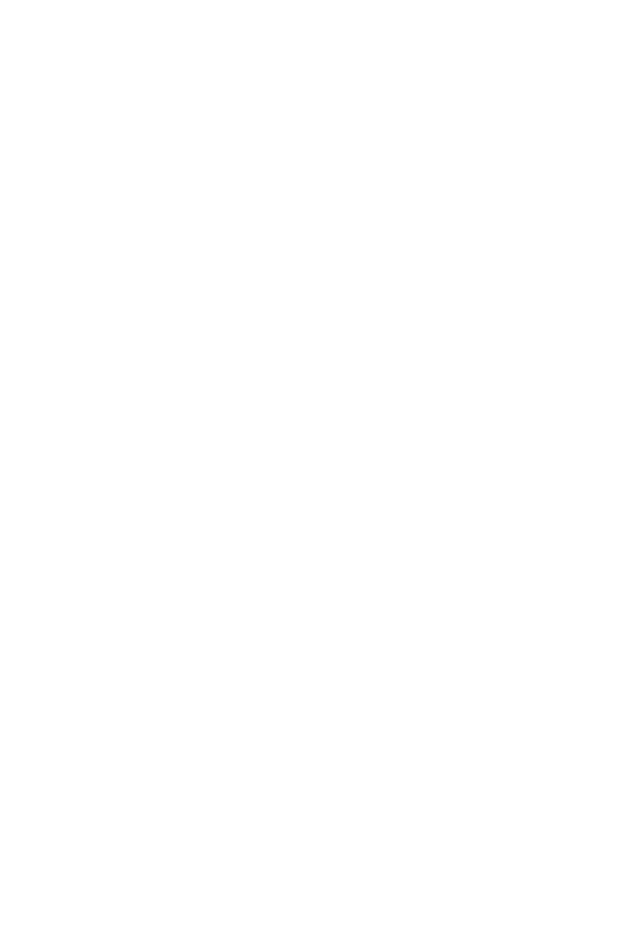
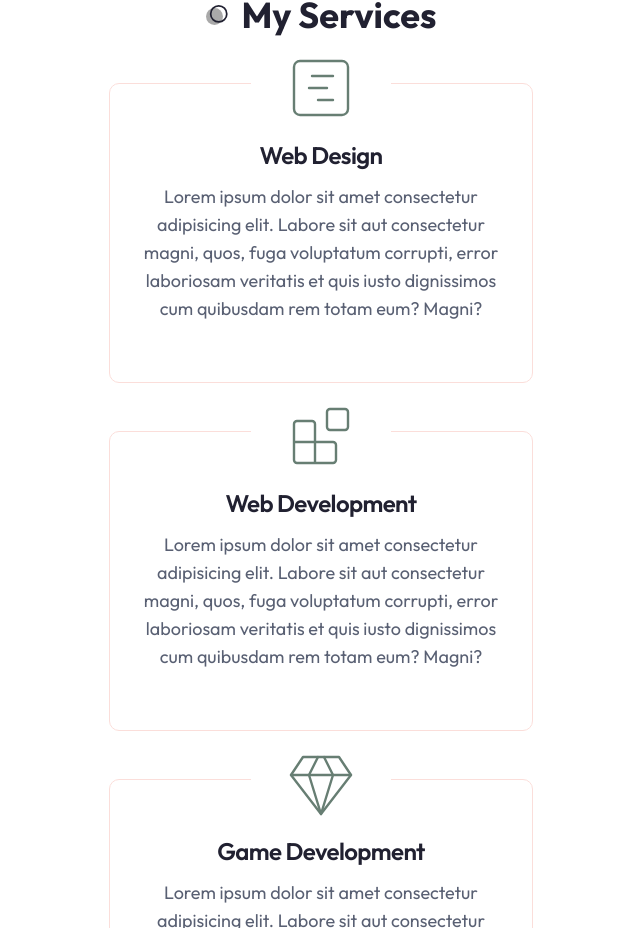
Before and after one commit to LucasBorgesDeCarvalho/portfolio-lucas-borges-de-carvalho, a Next.js app: page / in a window 1280 px wide. Shown: the part 1872-2800 px from the top of the page, without its empty margins (319-959 px from the left). Built offline with nearby package versions, Linux system fonts and the light colour scheme.

Commit message:
Add Services

```diff
--- a/app/page.jsx
+++ b/app/page.jsx
@@ -1,5 +1,6 @@
 import About from "@/components/About";
 import Hero from "@/components/Hero";
+import Services from "@/components/Services";
 
 
 export default function Home() {
@@ -7,6 +8,7 @@
     <main>
       <Hero />
       <About />
+      <Services />
     </main>
 
   );
--- a/components/Services.jsx
+++ b/components/Services.jsx
@@ -0,0 +1,56 @@
+import { GanttChartSquare, Blocks, Gem} from 'lucide-react'
+import {
+    Card,
+    CardContent,
+    CardDescription,
+    CardHeader,
+    CardTitle
+} from '@/components/ui/card'
+
+const sercvicesData = [
+    {
+        icon: <GanttChartSquare size={72} strokeWidth={0.8}/>,
+        title: 'Web Design',
+        description: 'Lorem ipsum dolor sit amet consectetur adipisicing elit. Labore sit aut consectetur magni, quos, fuga voluptatum corrupti, error laboriosam veritatis et quis iusto dignissimos cum quibusdam rem totam eum? Magni?'
+    },
+    {
+        icon: <Blocks size={72} strokeWidth={0.8}/>,
+        title: 'Web Development',
+        description: 'Lorem ipsum dolor sit amet consectetur adipisicing elit. Labore sit aut consectetur magni, quos, fuga voluptatum corrupti, error laboriosam veritatis et quis iusto dignissimos cum quibusdam rem totam eum? Magni?'
+    },
+    {
+        icon: <Gem size={72} strokeWidth={0.8}/>,
+        title: 'Game Development',
+        description: 'Lorem ipsum dolor sit amet consectetur adipisicing elit. Labore sit aut consectetur magni, quos, fuga voluptatum corrupti, error laboriosam veritatis et quis iusto dignissimos cum quibusdam rem totam eum? Magni?'
+    },
+];
+
+const Services = () => {
+    return (
+        <section className='mb-12 xl:mb-36 mt-12 xl:mt-36'>
+            <div className='container mx-auto'>
+                <h2 className='section-title mb-12 xl:mb-24 text-center mx-auto'>
+                    My Services
+                </h2>
+                {/* grid items */}
+                <div className='grid xl:grid-cols-3 justify-center gap-y-12 xl:gap-y-24 xl:gap-x-8'>
+                    {sercvicesData.map((item, index) => {
+                        return (
+                            <Card className='w-full max-w-[424px] h-[300px] flex flex-col pt-16 pb-10 justify-center items-center relative' key={index}>
+                                <CardHeader className='text-primary absolute -top-[60px]'>
+                                    <div className='w-[140px] h-[80px] bg-white dark:bg-background flex justify-center items-center'>{item.icon}</div>
+                                </CardHeader>
+                                <CardContent className='text-center'>
+                                    <CardTitle className='mb-4'>{item.title}</CardTitle>
+                                    <CardDescription className='text-lg'>{item.description}</CardDescription>
+                                </CardContent>
+                            </Card>
+                        )
+                })}
+                </div>
+            </div>
+        </section>
+    );
+};
+
+export default Services;
--- a/components/ui/card.jsx
+++ b/components/ui/card.jsx
@@ -5,7 +5,7 @@
 const Card = React.forwardRef(({ className, ...props }, ref) => (
   <div
     ref={ref}
-    className={cn("rounded-lg border bg-card text-card-foreground shadow-sm", className)}
+    className={cn("rounded-[10px] border bg-background text-card-foreground", className)}
     {...props} />
 ))
 Card.displayName = "Card"
```
Also changed, not shown: components/Work.jsx (added).
